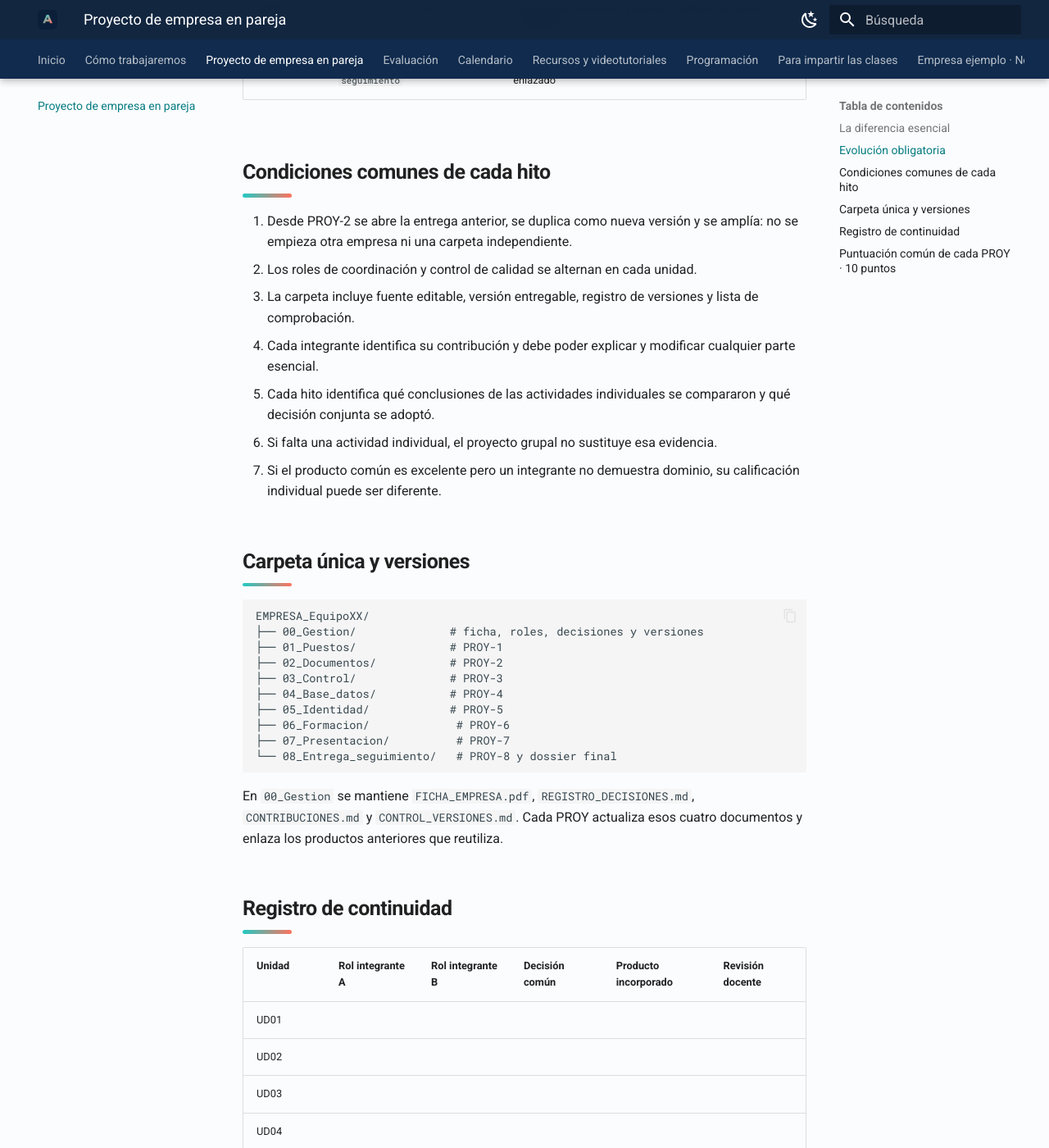
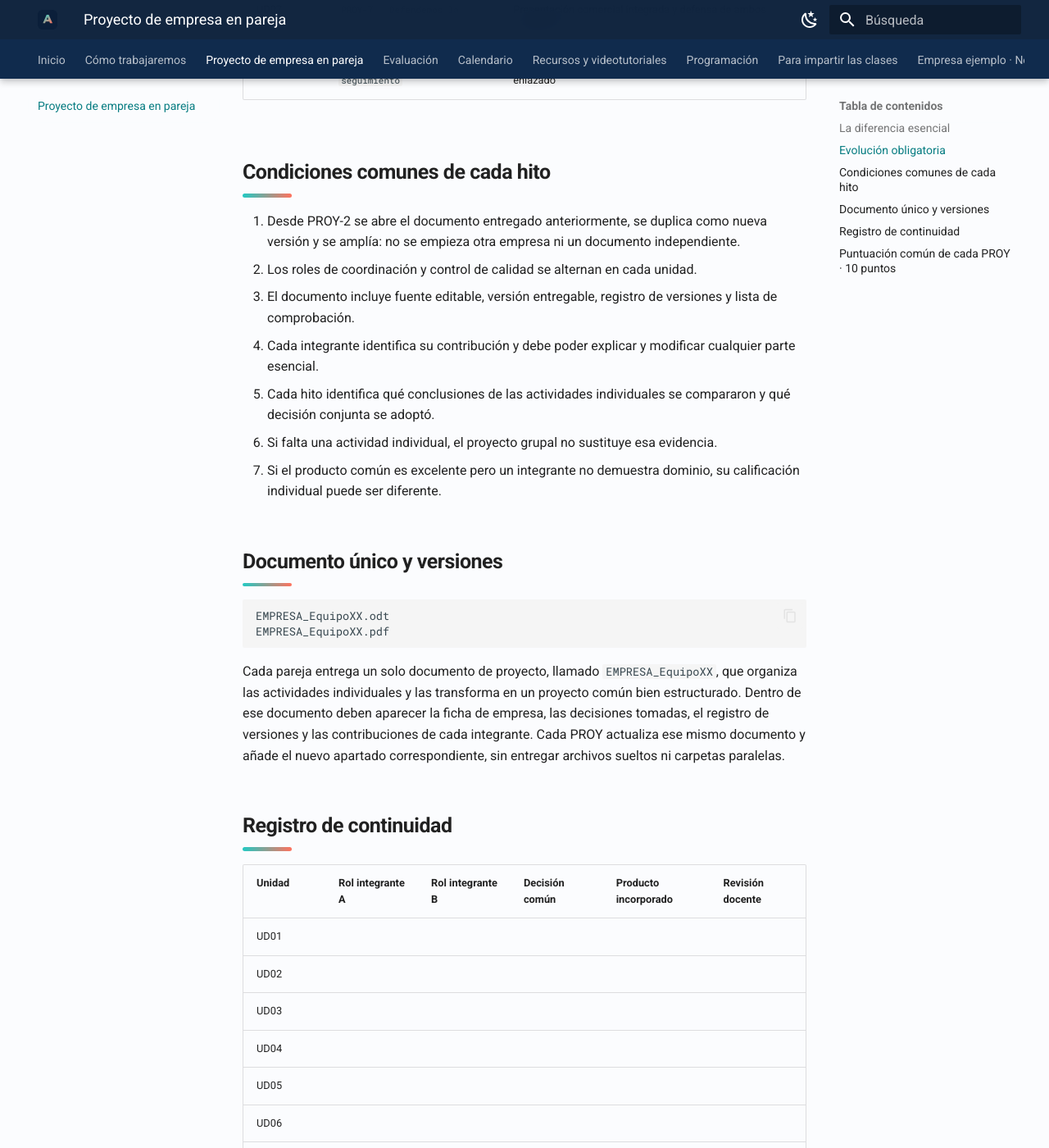
Before and after one commit to davidmolinafernadez/SMX_MEDIO_AOF, an MkDocs documentation site: the page built from .site-src/proyecto-empresa.md, in a window 1280 px wide and 1400 px high, scrolled down 1504 px. Shown: the whole window at 82% size. Built offline with MkDocs 1.6.1 and Material for MkDocs 9.7.7, drawn with Linux system fonts in a browser that asks for light colours; some of the changed text lies outside the part shown.

Commit message:
Aclara entrega del proyecto en pareja

````diff
--- a/.site-src/proyecto-empresa.md
+++ b/.site-src/proyecto-empresa.md
@@ -12,7 +12,7 @@ UD00 queda como preparación, diagnóstico e ideación. No genera una empresa de
 | Evidencia | Autoría | Entrega | Finalidad |
 |---|---|---|---|
 | Actividades `ACT-unidad.número` | Individual | Un archivo por alumno en Aules | Comprobar procedimiento, autonomía y RA |
-| Proyecto `PROY-unidad` | Pareja fija de dos | Una carpeta/producto por empresa | Integrar las actividades y hacer evolucionar la empresa |
+| Proyecto `PROY-unidad` | Pareja fija de dos | Un único documento de proyecto por empresa | Integrar las actividades y hacer evolucionar la empresa |
 | Defensa del proyecto | Individual | Pregunta, demostración o modificación | Confirmar autoría y ajustar la nota individual |
 
 ## Evolución obligatoria
@@ -30,30 +30,22 @@ UD00 queda como preparación, diagnóstico e ideación. No genera una empresa de
 
 ## Condiciones comunes de cada hito
 
-1. Desde PROY-2 se abre la entrega anterior, se duplica como nueva versión y se amplía: no se empieza otra empresa ni una carpeta independiente.
+1. Desde PROY-2 se abre el documento entregado anteriormente, se duplica como nueva versión y se amplía: no se empieza otra empresa ni un documento independiente.
 2. Los roles de coordinación y control de calidad se alternan en cada unidad.
-3. La carpeta incluye fuente editable, versión entregable, registro de versiones y lista de comprobación.
+3. El documento incluye fuente editable, versión entregable, registro de versiones y lista de comprobación.
 4. Cada integrante identifica su contribución y debe poder explicar y modificar cualquier parte esencial.
 5. Cada hito identifica qué conclusiones de las actividades individuales se compararon y qué decisión conjunta se adoptó.
 6. Si falta una actividad individual, el proyecto grupal no sustituye esa evidencia.
 7. Si el producto común es excelente pero un integrante no demuestra dominio, su calificación individual puede ser diferente.
 
-## Carpeta única y versiones
+## Documento único y versiones
 
 ```text
-EMPRESA_EquipoXX/
-├── 00_Gestion/              # ficha, roles, decisiones y versiones
-├── 01_Puestos/              # PROY-1
-├── 02_Documentos/           # PROY-2
-├── 03_Control/              # PROY-3
-├── 04_Base_datos/           # PROY-4
-├── 05_Identidad/            # PROY-5
-├── 06_Formacion/             # PROY-6
-├── 07_Presentacion/          # PROY-7
-└── 08_Entrega_seguimiento/   # PROY-8 y dossier final
+EMPRESA_EquipoXX.odt
+EMPRESA_EquipoXX.pdf
 ```
 
-En `00_Gestion` se mantiene `FICHA_EMPRESA.pdf`, `REGISTRO_DECISIONES.md`, `CONTRIBUCIONES.md` y `CONTROL_VERSIONES.md`. Cada PROY actualiza esos cuatro documentos y enlaza los productos anteriores que reutiliza.
+Cada pareja entrega un solo documento de proyecto, llamado `EMPRESA_EquipoXX`, que organiza las actividades individuales y las transforma en un proyecto común bien estructurado. Dentro de ese documento deben aparecer la ficha de empresa, las decisiones tomadas, el registro de versiones y las contribuciones de cada integrante. Cada PROY actualiza ese mismo documento y añade el nuevo apartado correspondiente, sin entregar archivos sueltos ni carpetas paralelas.
 
 ## Registro de continuidad
 
````
Also changed, not shown: .site-src/unidades/proy-1.md (+4 -5 lines), Proyecto_empresa/PROYECTO_LINEAL_PAREJAS.md (+2 -2 lines).
